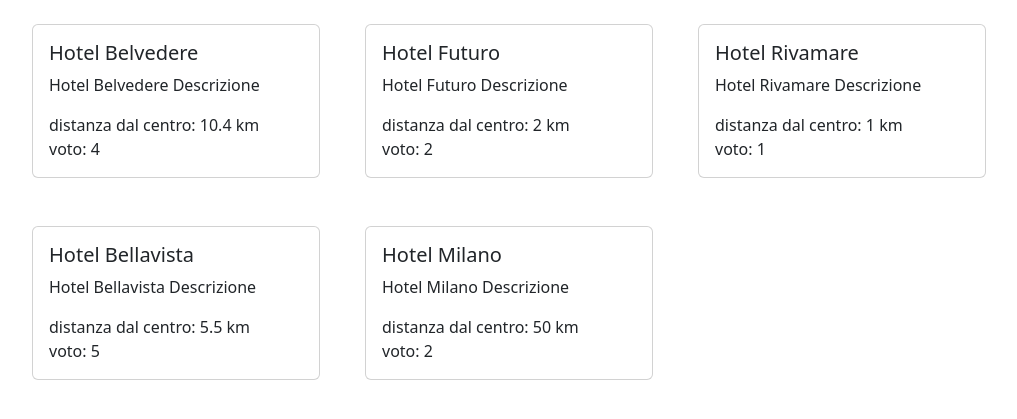
After one commit to LuongoAndrea/php-hotel, a PHP site: page /hotel.php in a window 1280 px wide. The commit adds this page. Shown: the top 419 px of the page, without its empty margins (74-1091 px from the left). Run offline with PHP 8.4, Linux system fonts and the light colour scheme.

Commit message:
bonus 1 e 2

```diff
--- /dev/null
+++ b/hotel.php
@@ -0,0 +1,116 @@
+<?php
+
+
+$hotels = [
+    [
+        'name' => 'Hotel Belvedere',
+        'description' => 'Hotel Belvedere Descrizione',
+        'parking' => true,
+        'vote' => 4,
+        'distance_to_center' => 10.4
+    ],
+    [
+        'name' => 'Hotel Futuro',
+        'description' => 'Hotel Futuro Descrizione',
+        'parking' => true,
+        'vote' => 2,
+        'distance_to_center' => 2
+    ],
+    [
+        'name' => 'Hotel Rivamare',
+        'description' => 'Hotel Rivamare Descrizione',
+        'parking' => false,
+        'vote' => 1,
+        'distance_to_center' => 1
+    ],
+    [
+        'name' => 'Hotel Bellavista',
+        'description' => 'Hotel Bellavista Descrizione',
+        'parking' => false,
+        'vote' => 5,
+        'distance_to_center' => 5.5
+    ],
+    [
+        'name' => 'Hotel Milano',
+        'description' => 'Hotel Milano Descrizione',
+        'parking' => true,
+        'vote' => 2,
+        'distance_to_center' => 50
+    ],
+
+];
+$lista = [];
+$lista = $hotels;
+if (isset($_GET['parcheggio']) && $_GET['parcheggio'] == '1') {
+    $tempHotels = [];
+
+    foreach ($lista as $hotel) {
+        if ($hotel['parking']) {
+            $tempHotels[] = $hotel;
+        }
+    }
+
+    $lista = $tempHotels;
+}
+
+if (isset($_GET['voto']) && isset($_GET['votobox']) && $_GET['voto'] !== '' && $_GET['votobox'] == '1') {
+    $tempHotels = [];
+
+    foreach ($lista as $hotel) {
+        if ($hotel['vote'] >= $_GET['voto']) {
+            $tempHotels[] = $hotel;
+        }
+    }
+
+    $lista = $tempHotels;
+}
+
+?>
+
+<!DOCTYPE html>
+<html lang="it">
+
+<head>
+    <meta charset="UTF-8">
+    <meta http-equiv="X-UA-Compatible" content="IE=edge">
+    <meta name="viewport" content="width=device-width, initial-scale=1.0">
+    <link href="https://cdn.jsdelivr.net/npm/bootstrap@5.2.3/dist/css/bootstrap.min.css" rel="stylesheet"
+        integrity="sha384-rbsA2VBKQhggwzxH7pPCaAqO46MgnOM80zW1RWuH61DGLwZJEdK2Kadq2F9CUG65" crossorigin="anonymous">
+    <title>Document</title>
+</head>
+
+<body>
+    <div class="container">
+        <div class="row">
+            <?php foreach ($lista as $item) { ?>
+
+            <div class="col-3 m-4">
+                <div class="card" style="width: 18rem;">
+                    <div class="card-body">
+                        <h5 class="card-title">
+                            <?php echo $item['name'] ?>
+                        </h5>
+
+                        <p class="card-text">
+                            <?php echo $item['description'] ?>
+                        </p>
+
+                        <span>
+                            <?php echo 'distanza dal centro: ' . $item['distance_to_center'] . ' km' ?>
+                        </span><br>
+                        <span>
+                            <?php echo 'voto: ' . $item['vote'] ?>
+                        </span>
+                    </div>
+                </div>
+            </div>
+
+            <?php } ?>
+        </div>
+
+    </div>
+
+
+</body>
+
+</html>
```
Also changed, not shown: index.php (+4 -68 lines).
